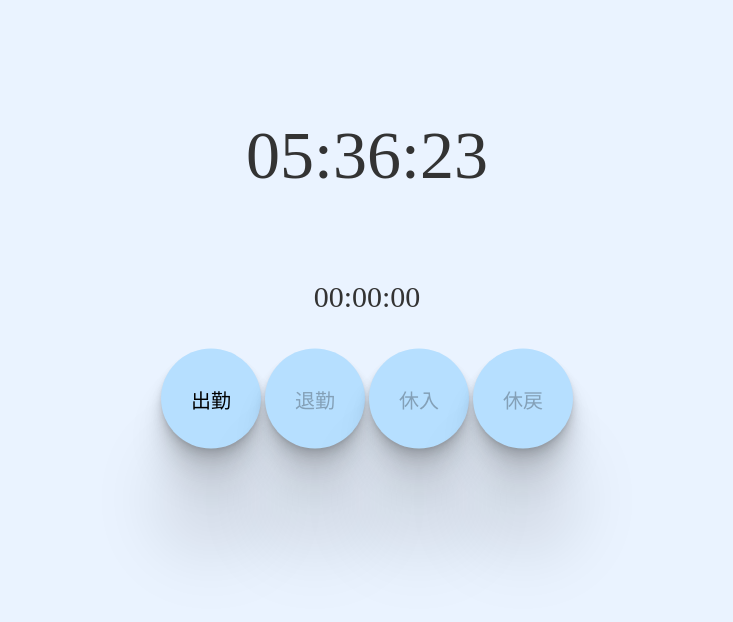
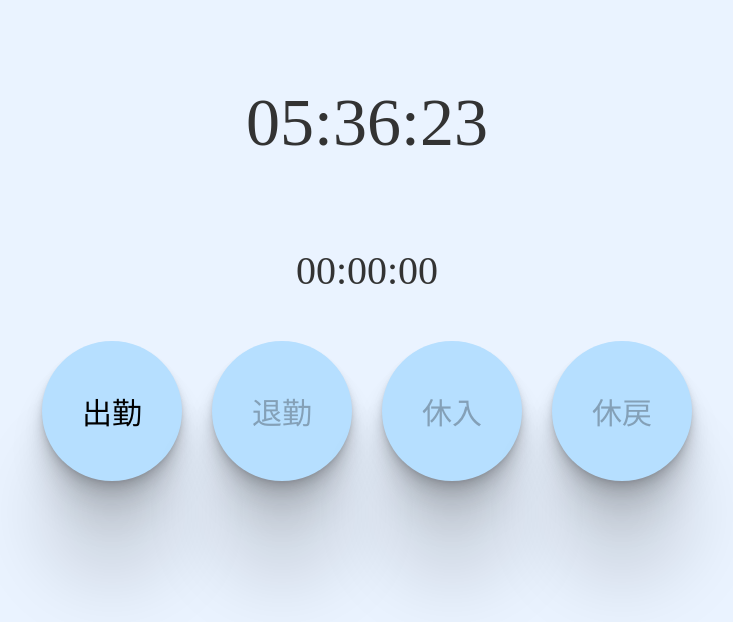
Before and after one commit to t-tsukada1122/myApp-time, a plain HTML site: page index.html in a window 1280 px wide. Shown: the part 78-700 px from the top of the page, without its empty margins (273-1006 px from the left). Drawn offline with nearby package versions, Linux system fonts and the light colour scheme.

Commit message:
Add files via upload

```diff
--- a/index.html
+++ b/index.html
@@ -6,7 +6,6 @@
     <meta name="viewport" content="width=device-width, initial-scale=1.0">
     <link rel="stylesheet" href="style.css">
     <link  href="https://unpkg.com/sanitize.css"  rel="stylesheet"/>
-    <link href="https://use.fontawesome.com/releases/v5.6.1/css/all.css" rel="stylesheet">
     <title>勤怠管理アプリ</title>
 </head>
 <body>
--- a/style.scss
+++ b/style.scss
@@ -14,17 +14,19 @@ body {
   transform: translate(-50%, -50%);
   text-align: center;
   .realtime-clock {
-    font-size: 68px;
+    font-size: 50px;
   }
   .timer {
     font-size: 30px;
   }
 
   .btns {
+    display: flex;
+    flex-direction: column;
     button {
-      width: 100px;
-      height: 100px;
-      border-radius: 50%;
+      width: 100%;
+      height: 70px;
+      margin-bottom: 1em;
       outline: none;
       border: none;
       background-color: $main-color;
@@ -48,3 +50,40 @@ body {
     }
   }
 }
+
+@media screen and (min-width: 768px) {
+  .time {
+    .realtime-clock {
+      font-size: 68px;
+    }
+    .timer {
+      font-size: 40px;
+    }
+    .btns {
+      flex-direction: row;
+      button {
+        width: 100px;
+        height: 100px;
+        border-radius: 50%;
+        margin-right: 1em;
+        margin-bottom: 0;
+
+        &:last-of-type {
+          margin-right: 0;
+        }
+      }
+    }
+  }
+}
+
+@media screen and (min-width: 1025px) {
+  .time {
+    .btns {
+      button {
+        width: 140px;
+        height: 140px;
+        font-size: 30px;
+      }
+    }
+  }
+}
```
Also changed, not shown: style.css, 1 other file.
